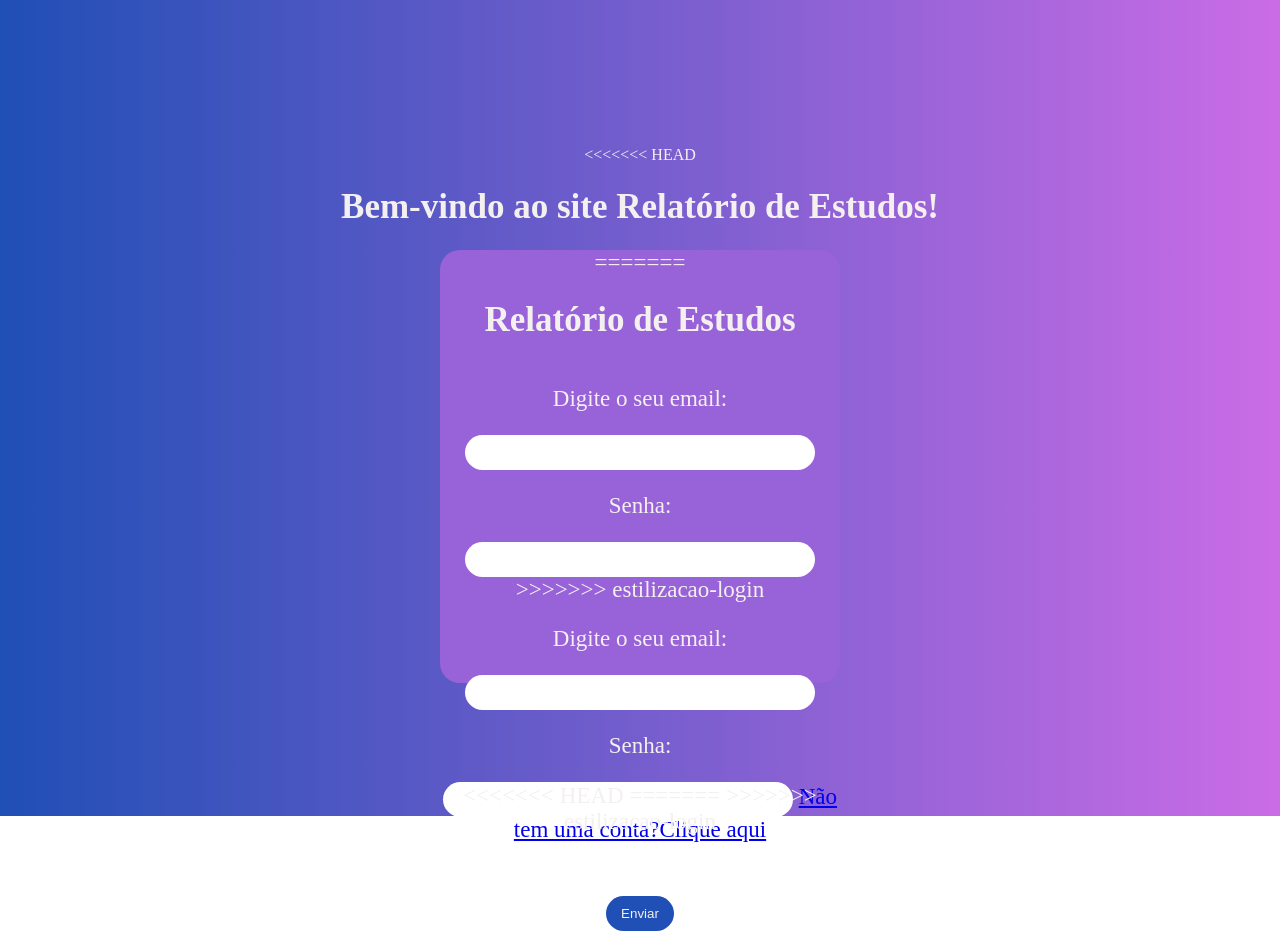
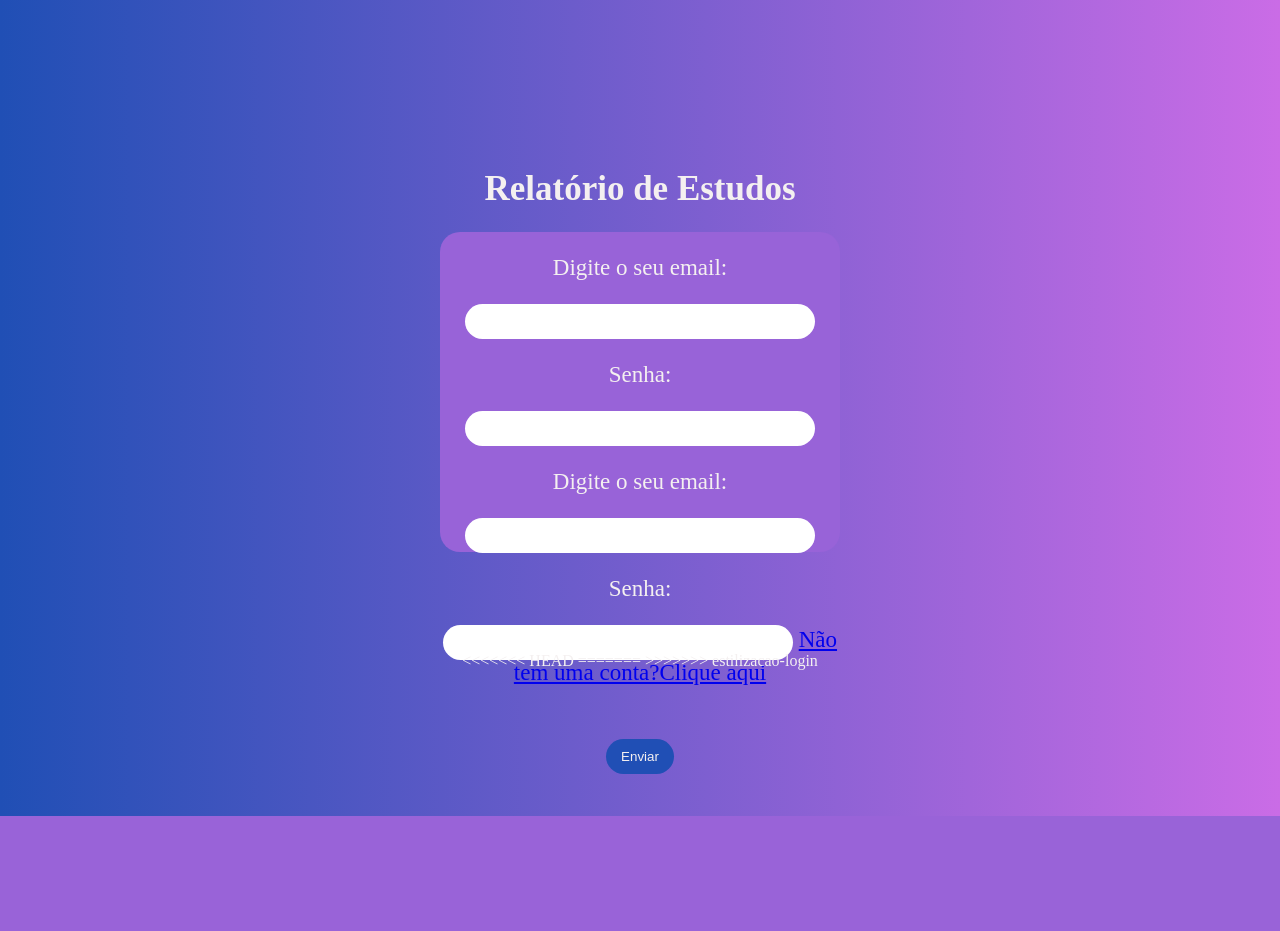
Before and after one commit to geovanagonclvs/relatorio-de-estudos, a Flask app: page / in a window 1280 px wide. After the commit the page ends 816 px from the top, so only its background shows below. Run offline with Flask 3, Linux system fonts and the light colour scheme.

Commit message:
tetando corrigir a estilização do site

```diff
--- a/static/css/estilo.css
+++ b/static/css/estilo.css
@@ -11,7 +11,6 @@ h1{
 
 
 }
-
 
 
 body{
@@ -32,13 +31,10 @@ body{
     font-family: "sans-serif"; color: #f4f0f0;
 
 
-
-
 }
 
 
 #caixa{
-
 
     font-size: 23px;
 
@@ -58,7 +54,6 @@ body{
     /* */
     padding-bottom: 150px;
     margin-top: 40px;
-
 
 
 }
--- a/static/css/geral.css
+++ b/static/css/geral.css
@@ -1,6 +1,4 @@
 body{
-
-
 
     display: flex;
     justify-content: center;
@@ -17,5 +15,4 @@ body{
 
 
 
-
 }
--- a/templates/login.html
+++ b/templates/login.html
@@ -1,29 +1,9 @@
 <html>
     <head>
-        <!-- <link rel="stylesheet" href="{{url_for('static', filename='css/geral.css')}}"> -->
-        <link rel="stylesheet" href="{{url_for('static', filename='css/login.css')}}">
+        <link rel="stylesheet" href="{{ url_for('static', filename='css/geral.css') }}">
+        <link rel="stylesheet" href="{{ url_for('static', filename='css/login.css') }}">
 
     </head>
-<<<<<<< HEAD
-
-
-
-
-
-    <body>
-
-
-
-
-        <h1 id="titulo">
-                Bem-vindo ao site Relatório de Estudos!</h1>
-
-
-            <div id="caixa">
-
-                <!-- Se o usuário acessou o site, a requisição é do tipo get
-                Se ele enviou o emial e senha e cliclou no botao, a requisição e do tipo post -->
-=======
 
     <body>
 
@@ -42,7 +22,6 @@
                 <input type="password" name="senha" id="senha">
 <!--
                 <a href="Não tem uma conta? Clique aqui">Não tem uma conta?Clique aqui</a> -->
->>>>>>> estilizacao-login
 
                 <form action ="/" method="post">
 
```
